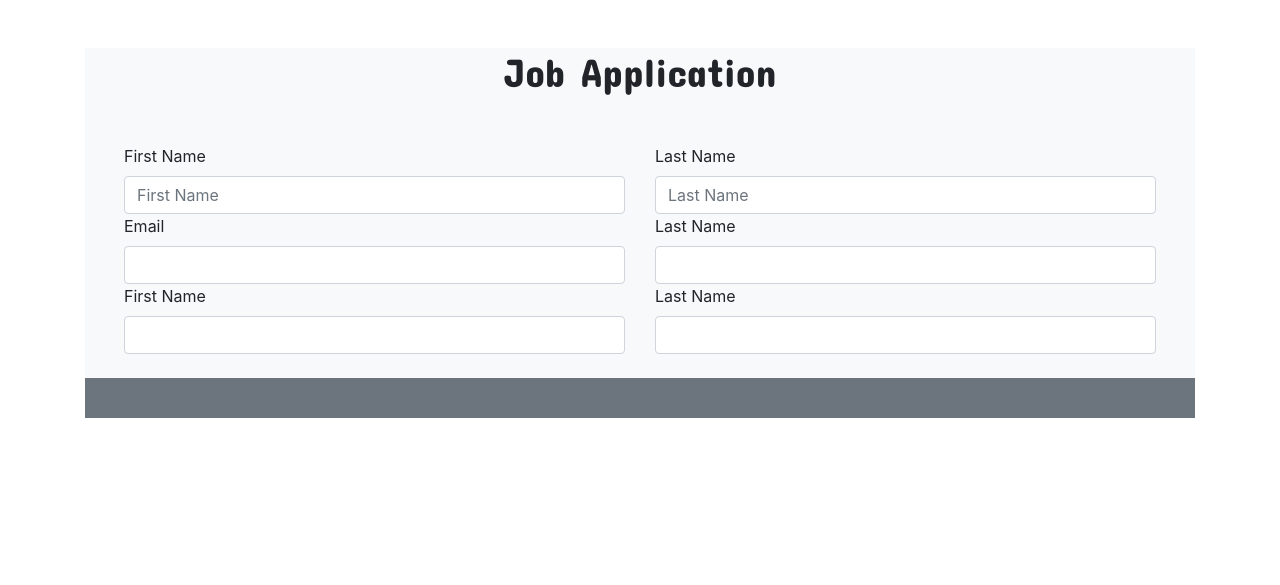
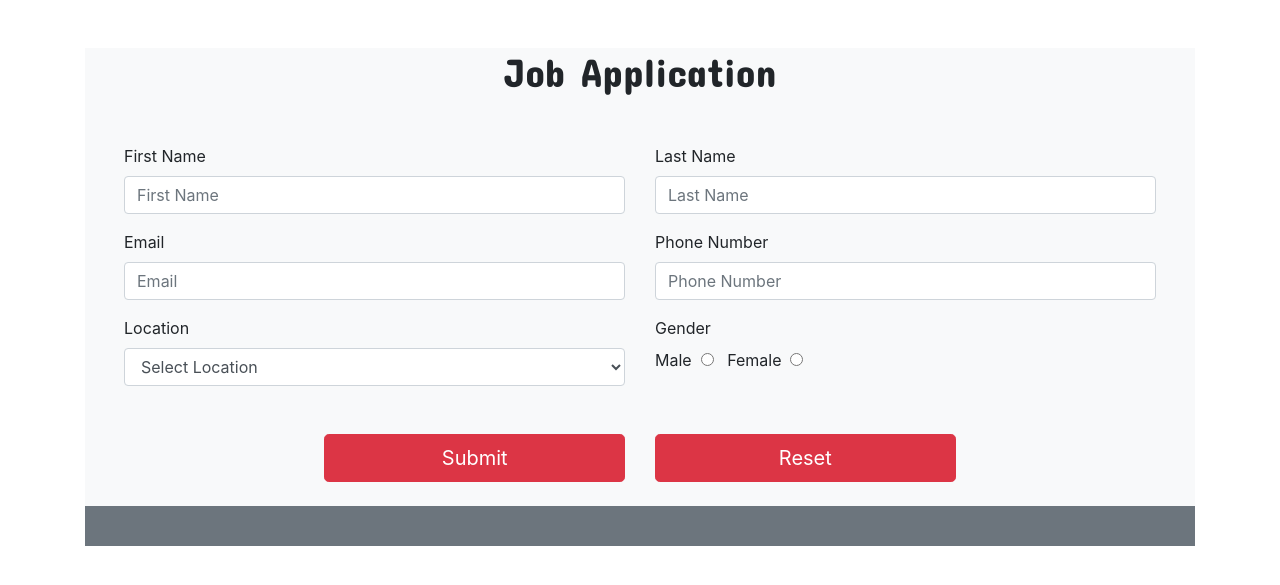
Before and after one commit to kasturipratik/JobWebPage, a PHP site: page /newApplicants.html in a window 1280 px wide. Shown: the part 56-641 px from the top of the page. Run offline with PHP 8.4, Linux system fonts and the light colour scheme.

Commit message:
web page done

```diff
--- a/css/style.css
+++ b/css/style.css
@@ -37,3 +37,7 @@ a h3:link{
 .hovering:hover{
     background-color: #ef9a9a ;
 }
+/*for new applicants*/
+.button{
+    width: 60%;
+}
--- a/newApplicants.html
+++ b/newApplicants.html
@@ -48,27 +48,56 @@
                         <input class="form-control" type="text" maxlength="50" id="lName" placeholder="Last Name">
                     </div>
                 </div>
-                <div class="row">
+                <div class="row mt-3">
                     <div class="col-sm-12 col-md-6">
                         <label>Email</label>
-                        <input class="form-control" type="email" maxlength="50" id="email">
+                        <input class="form-control" type="email" maxlength="50" id="email" placeholder="Email">
                     </div>
                     <div class="col-sm-12 col-md-6">
-                        <label>Last Name</label>
-                        <input class="form-control" type="number" maxlength="10" id="pNum">
-                    </div>
-                </div>
-                <div class="row">
-                    <div class="col-sm-12 col-md-6">
-                        <label>First Name</label>
-                        <input class="form-control" type="text" maxlength="50" id="">
-                    </div>
-                    <div class="col-sm-12 col-md-6">
-                        <label>Last Name</label>
-                        <input class="form-control" type="text" maxlength="50" id="">
+                        <label>Phone Number</label>
+                        <input class="form-control" type="number" maxlength="10" id="pNum" placeholder="Phone Number" >
                     </div>
                 </div>
 
+
+                <div class="row mt-3" >
+
+                    <div class="col-sm-12 col-md-6" >
+                        <label>Location</label>
+                        <select class="form-control">
+                            <option>Select Location</option>
+                            <option>Baltimore</option>
+                            <option>Gaithersburg</option>
+                            <option>Hunt Valley</option>
+                            <option>Parkville</option>
+                            <option>Towson</option>
+                        </select>
+                    </div>
+                    <div class="col-sm-12 col-md-6" >
+                        <div class="row">
+                            <div class="col-sm-12">
+                                <label>Gender</label>
+                            </div>
+
+                        </div>
+                        <div class="row">
+                            <div class="col-sm-12 ">
+                                Male &nbsp;<input class="radio" type="radio" name="gender" > &nbsp;
+                                Female &nbsp;<input class="radio " type="radio" name="gender" >
+                            </div>
+
+                        </div>
+                    </div>
+                </div>
+                <div class="row mt-5" >
+                    <div class="col-sm-12 col-md-6" align="right">
+                        <input class="btn btn-lg btn-danger button" type="submit" >
+                    </div>
+                    <div class="col-sm-12 col-md-6" align="left">
+
+                        <input class="btn-lg btn btn-danger button" type="reset" >
+                    </div>
+                </div>
 
 
             </form>
```
Also changed, not shown: jobDetails.html (added, +125 -0 lines), test.html (deleted, +0 -44 lines).
